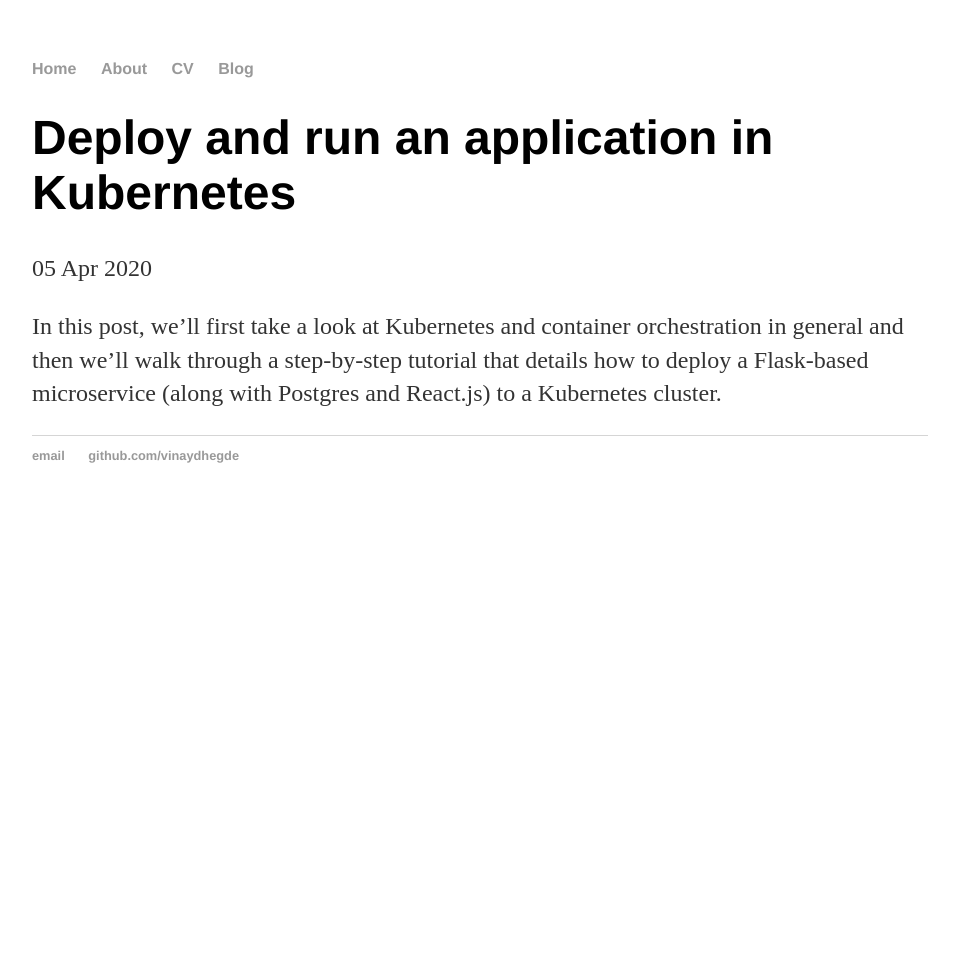
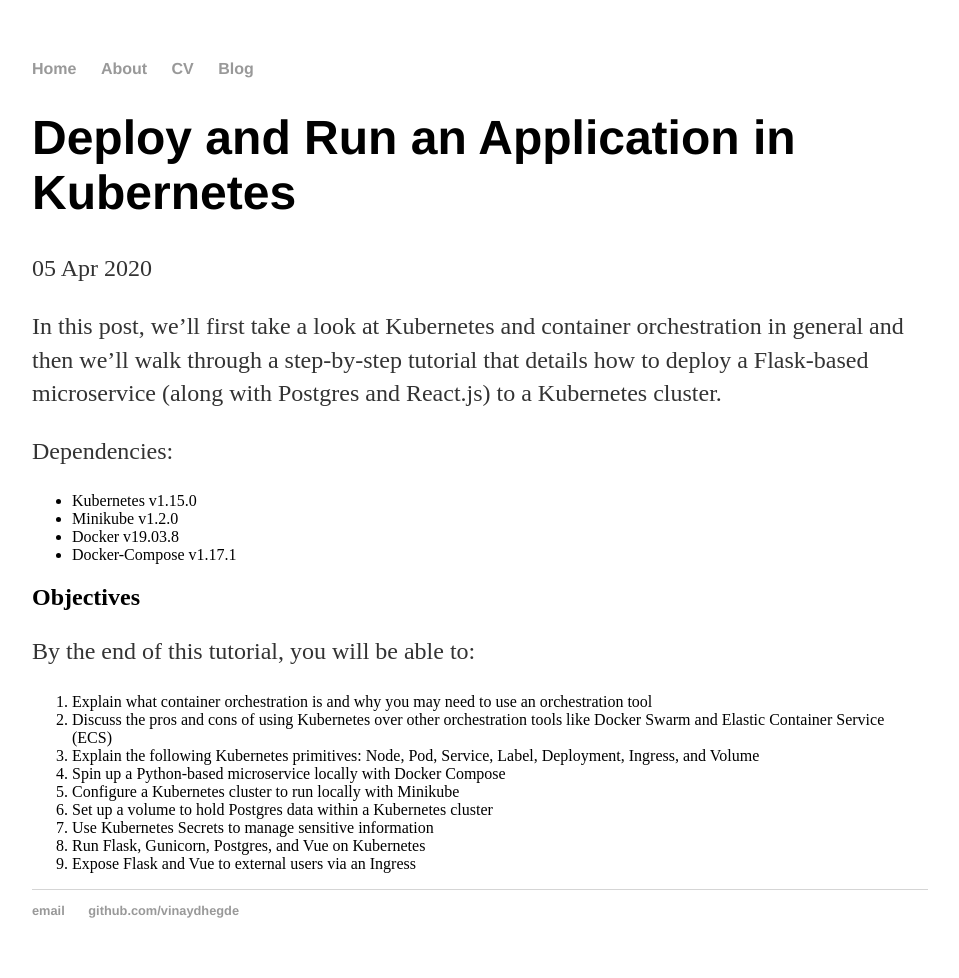
Before and after one commit to vinaydhegde/vinaydhegde.github.io, a Jekyll site: the page built from _posts/2020-04-05-Deploy and run an application in Kubernetes.md, in a window 1280 px wide. Shown: the whole page, without its empty margins (160-1119 px from the left). Built offline with Jekyll 4.4.1, drawn with Linux system fonts in a browser that asks for light colours; before the commit the page ends 900 px from its top, so only the background shows below that.

Commit message:
Update 2020-04-05-Deploy and run an application in Kubernetes.md

```diff
--- a/_posts/2020-04-05-Deploy and run an application in Kubernetes.md
+++ b/_posts/2020-04-05-Deploy and run an application in Kubernetes.md
@@ -1,7 +1,27 @@
 ---
 layout: post
-title: "Deploy and run an application in Kubernetes"
+title: "Deploy and Run an Application in Kubernetes"
 date: 2020-04-05
 ---
 
 In this post, we'll first take a look at Kubernetes and container orchestration in general and then we'll walk through a step-by-step tutorial that details how to deploy a Flask-based microservice (along with Postgres and React.js) to a Kubernetes cluster.
+
+Dependencies:
+* Kubernetes v1.15.0
+* Minikube v1.2.0
+* Docker v19.03.8
+* Docker-Compose v1.17.1
+
+## Objectives
+
+By the end of this tutorial, you will be able to:
+
+1. Explain what container orchestration is and why you may need to use an orchestration tool
+1. Discuss the pros and cons of using Kubernetes over other orchestration tools like Docker Swarm and Elastic Container Service (ECS)
+1. Explain the following Kubernetes primitives: Node, Pod, Service, Label, Deployment, Ingress, and Volume
+1. Spin up a Python-based microservice locally with Docker Compose
+1. Configure a Kubernetes cluster to run locally with Minikube
+1. Set up a volume to hold Postgres data within a Kubernetes cluster
+1. Use Kubernetes Secrets to manage sensitive information
+1. Run Flask, Gunicorn, Postgres, and Vue on Kubernetes
+1. Expose Flask and Vue to external users via an Ingress
```
